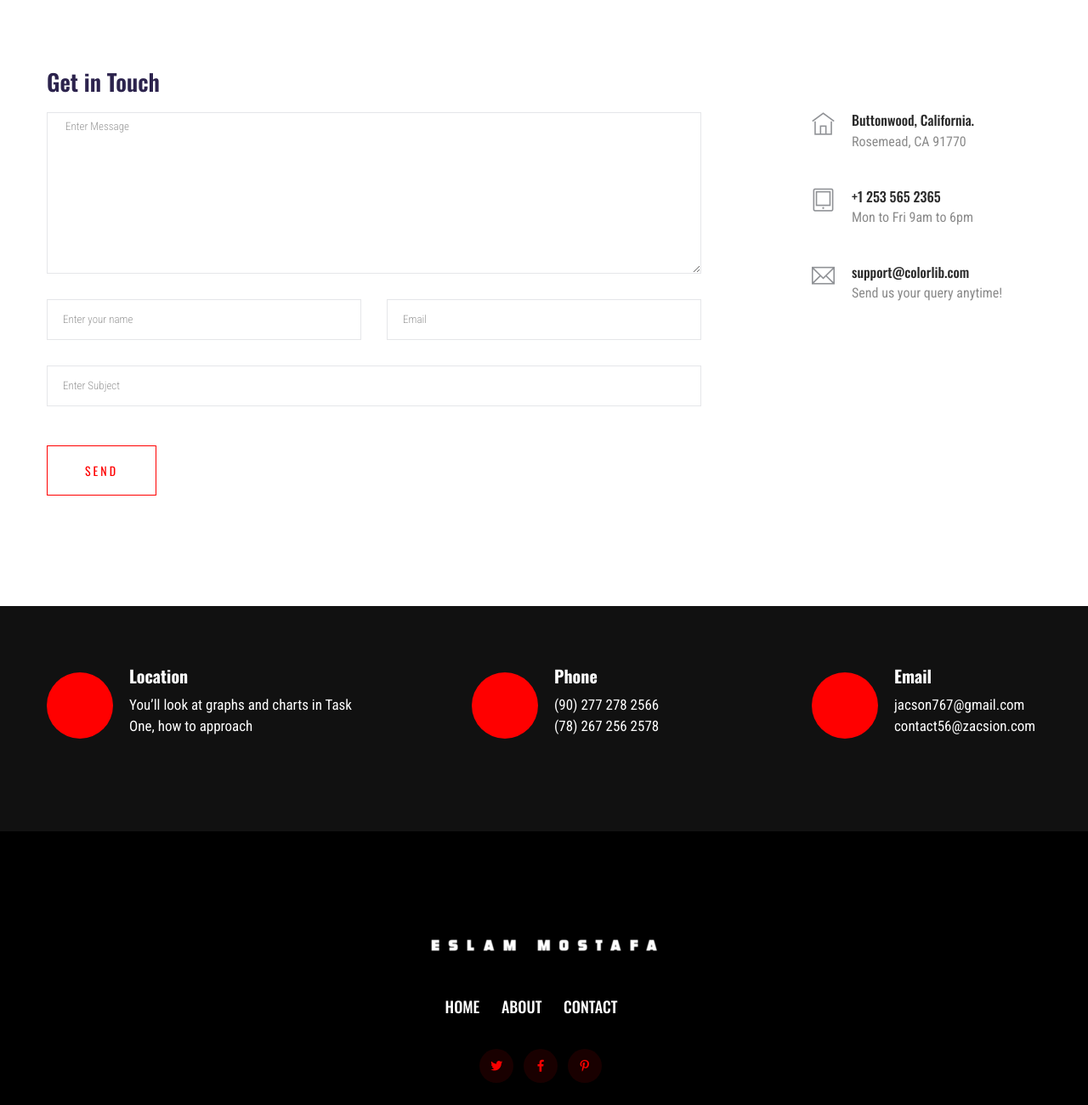
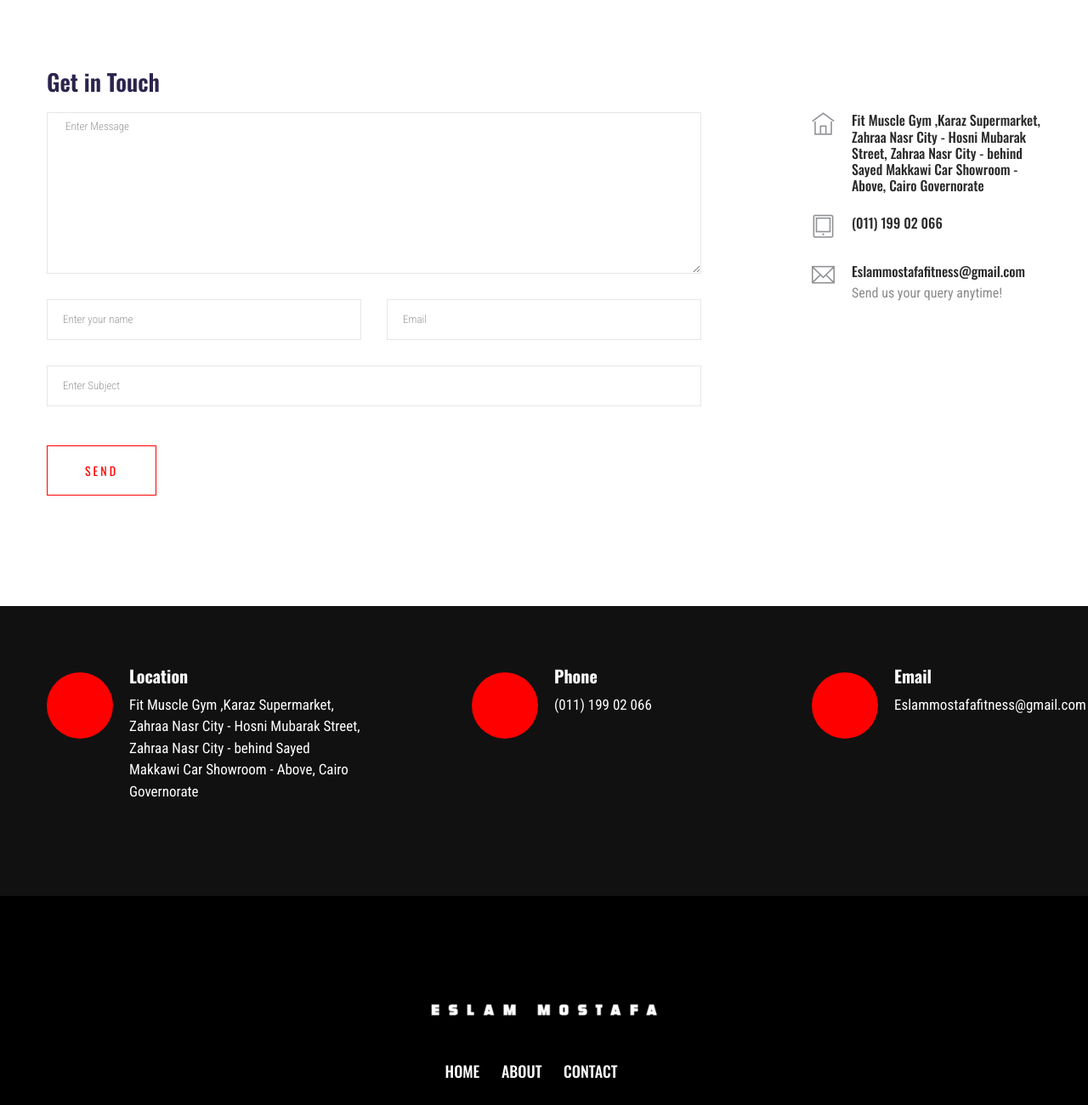
Before and after one commit to khaledwalid/eslam.fitness.github.io, a plain HTML site: page contact.html in a window 1280 px wide. Shown: the part 500-1800 px from the top of the page at 85% size. Drawn offline with nearby package versions, Linux system fonts and the light colour scheme.

Commit message:
upload new changes

```diff
--- a/about.html
+++ b/about.html
@@ -121,7 +121,7 @@
                         </div>
                         <div class="features-caption">
                             <h3>Location</h3>
-                            <p>You’ll look at graphs and charts in Task One, how to approach </p>
+                            <p>Fit Muscle Gym ,Karaz Supermarket, Zahraa Nasr City - Hosni Mubarak Street, Zahraa Nasr City - behind Sayed Makkawi Car Showroom - Above, Cairo Governorate </p>
                         </div>
                     </div>
                 </div>
@@ -132,8 +132,7 @@
                         </div>
                         <div class="features-caption">
                             <h3>Phone</h3>
-                            <p>(90) 277 278 2566</p>
-                            <p> (78) 267 256 2578</p>
+                            <p>(011) 199 02 066</p>
                         </div>
                     </div>
                 </div>
@@ -144,8 +143,8 @@
                         </div>
                         <div class="features-caption">
                             <h3>Email</h3>
-                            <p>jacson767@gmail.com</p>
-                            <p>contact56@zacsion.com</p>
+                            <p>Eslammostafafitness@gmail.com</p>
+
                         </div>
                     </div>
                 </div>
@@ -188,9 +187,9 @@
                             <!-- Header End -->
                             <!-- social -->
                             <div class="footer-social mt-30 wow fadeInUp" data-wow-duration="3s" data-wow-delay=".8s">
-                                <a href="#"><i class="fab fa-twitter"></i></a>
-                                <a href="https://bit.ly/sai4ull"><i class="fab fa-facebook-f"></i></a>
-                                <a href="#"><i class="fab fa-pinterest-p"></i></a>
+                                <a href="https://instagram.com/c.eslam.mostafa?igshid=OGQ5ZDc2ODk2ZA=="><i class="fab fa-instagram"></i></a>
+                                <a href="https://www.facebook.com/EslammostafaFitness?mibextid=LQQJ4d"><i class="fab fa-facebook"></i></a>
+                                <a href="https://www.tiktok.com/@c.eslam.mostafa?_t=8gJPdzNTDJG&_r=1"><i class="fa-brands fa-tiktok"></i></a>
                             </div>
                         </div>
                     </div>
@@ -225,6 +224,8 @@
 
 <!-- Jquery Slick , Owl-Carousel Plugins -->
 <script src="./assets/js/owl.carousel.min.js"></script>
+<script src="https://kit.fontawesome.com/dc62994742.js" crossorigin="anonymous"></script>
+
 <script src="./assets/js/slick.min.js"></script>
 <!-- One Page, Animated-HeadLin -->
 <script src="./assets/js/wow.min.js"></script>
--- a/contact.html
+++ b/contact.html
@@ -125,21 +125,19 @@
                     <div class="media contact-info">
                         <span class="contact-info__icon"><i class="ti-home"></i></span>
                         <div class="media-body">
-                            <h3>Buttonwood, California.</h3>
-                            <p>Rosemead, CA 91770</p>
+                            <h3>Fit Muscle Gym ,Karaz Supermarket, Zahraa Nasr City - Hosni Mubarak Street, Zahraa Nasr City - behind Sayed Makkawi Car Showroom - Above, Cairo Governorate</h3>
                         </div>
                     </div>
                     <div class="media contact-info">
                         <span class="contact-info__icon"><i class="ti-tablet"></i></span>
                         <div class="media-body">
-                            <h3>+1 253 565 2365</h3>
-                            <p>Mon to Fri 9am to 6pm</p>
+                            <h3>(011) 199 02 066</h3>
                         </div>
                     </div>
                     <div class="media contact-info">
                         <span class="contact-info__icon"><i class="ti-email"></i></span>
                         <div class="media-body">
-                            <h3>support@colorlib.com</h3>
+                            <h3>Eslammostafafitness@gmail.com</h3>
                             <p>Send us your query anytime!</p>
                         </div>
                     </div>
@@ -159,7 +157,7 @@
                         </div>
                         <div class="features-caption">
                             <h3>Location</h3>
-                            <p>You’ll look at graphs and charts in Task One, how to approach </p>
+                            <p>Fit Muscle Gym ,Karaz Supermarket, Zahraa Nasr City - Hosni Mubarak Street, Zahraa Nasr City - behind Sayed Makkawi Car Showroom - Above, Cairo Governorate </p>
                         </div>
                     </div>
                 </div>
@@ -170,8 +168,7 @@
                         </div>
                         <div class="features-caption">
                             <h3>Phone</h3>
-                            <p>(90) 277 278 2566</p>
-                            <p>  (78) 267 256 2578</p>
+                            <p>(011) 199 02 066</p>
                         </div>
                     </div>
                 </div>
@@ -182,8 +179,8 @@
                         </div>
                         <div class="features-caption">
                             <h3>Email</h3>
-                            <p>jacson767@gmail.com</p>
-                            <p>contact56@zacsion.com</p>
+                            <p>Eslammostafafitness@gmail.com</p>
+
                         </div>
                     </div>
                 </div>
@@ -225,9 +222,9 @@
                             <!-- Header End -->
                             <!-- social -->
                             <div class="footer-social mt-30 wow fadeInUp" data-wow-duration="3s" data-wow-delay=".8s">
-                                <a href="#"><i class="fab fa-twitter"></i></a>
-                                <a href="https://bit.ly/sai4ull"><i class="fab fa-facebook-f"></i></a>
-                                <a href="#"><i class="fab fa-pinterest-p"></i></a>
+                                <a href="https://instagram.com/c.eslam.mostafa?igshid=OGQ5ZDc2ODk2ZA=="><i class="fab fa-instagram"></i></a>
+                                <a href="https://www.facebook.com/EslammostafaFitness?mibextid=LQQJ4d"><i class="fab fa-facebook"></i></a>
+                                <a href="https://www.tiktok.com/@c.eslam.mostafa?_t=8gJPdzNTDJG&_r=1"><i class="fa-brands fa-tiktok"></i></a>
                             </div>
                         </div>
                     </div>
@@ -257,6 +254,8 @@
 
 <!-- Jquery Slick , Owl-Carousel Plugins -->
 <script src="./assets/js/owl.carousel.min.js"></script>
+<script src="https://kit.fontawesome.com/dc62994742.js" crossorigin="anonymous"></script>
+
 <script src="./assets/js/slick.min.js"></script>
 <!-- One Page, Animated-HeadLin -->
 <script src="./assets/js/wow.min.js"></script>
```
Also changed, not shown: gallery.html (+10 -8 lines), index.html (+9 -13 lines), my-transformations.html (+10 -8 lines), pricing.html (+11 -9 lines), assets/img/icon/tiktok.svg (added), 1 other file.
